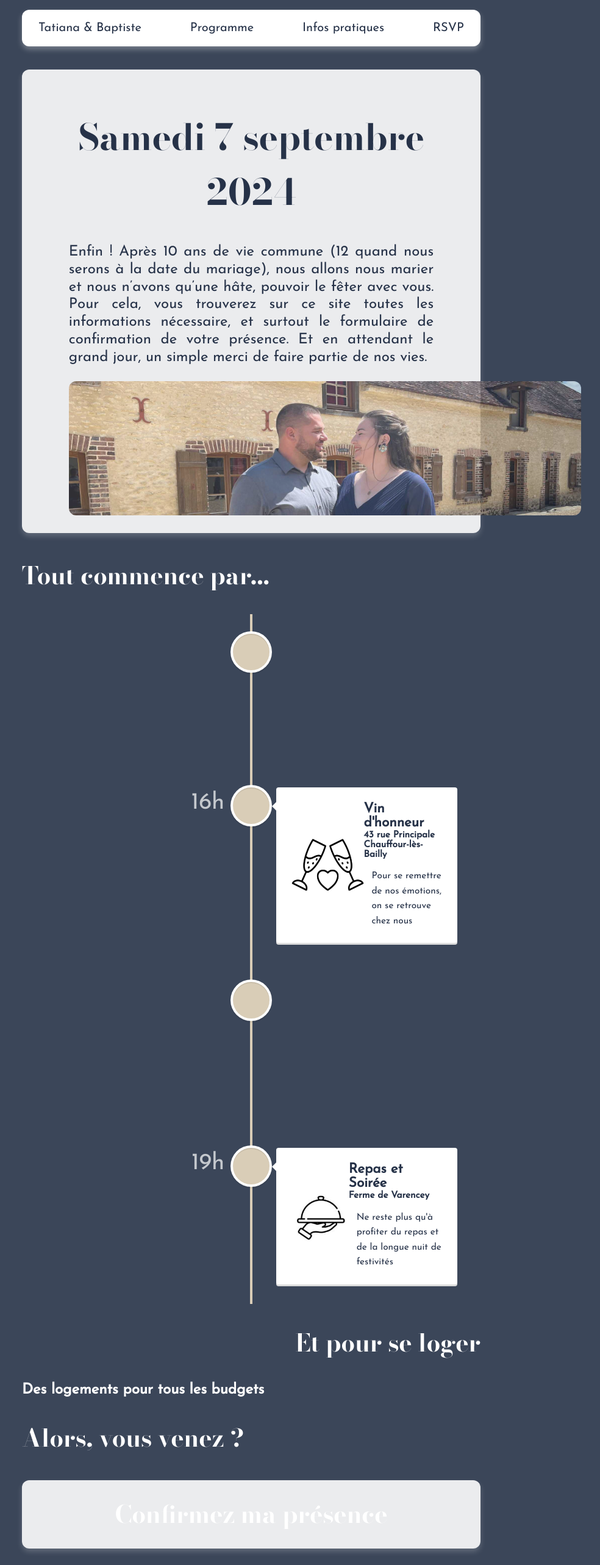
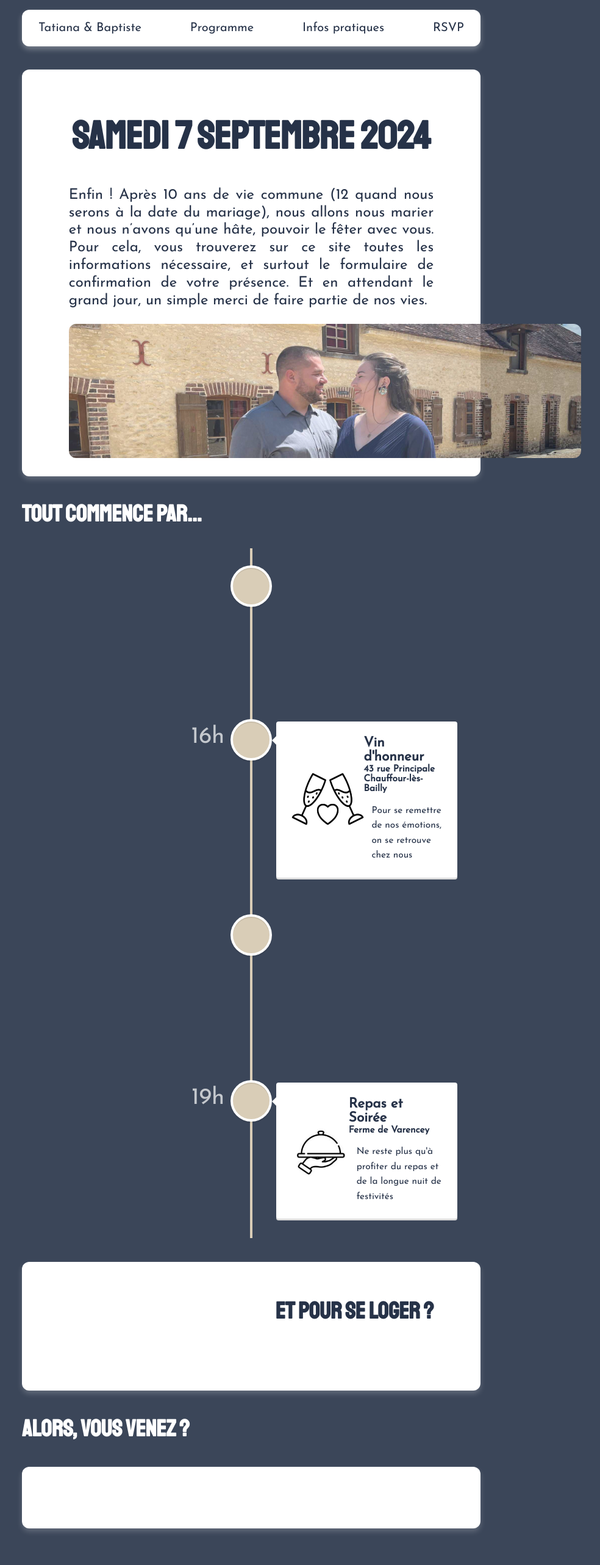
Before and after one commit to tatiana-sthl/wedding, a Next.js app: page / in a window 1280 px wide. Shown: the top 2566 px of the page at 61% size, without its empty margins (228-1212 px from the left). After the commit the page ends 2545 px from the top, so only its background shows below. Built offline with nearby package versions, Linux system fonts and the light colour scheme.

Commit message:
add hover about dateH1

```diff
--- a/src/app/page.js
+++ b/src/app/page.js
@@ -40,8 +40,8 @@ export default function Home() {
         <h2 className={styles.h2}>Tout commence par...</h2>
         <Timeline />
       </div>
-      <div className={styles.presentation}>
-        <h2 className={styles.h2Right}>Et pour se loger</h2>
+      <div className={styles.textePresentation}>
+        <h2 className={styles.h2Right}>Et pour se loger ?</h2>
         <Logements />
       </div>
       <div className={styles.presentation}>
--- a/src/app/page.module.css
+++ b/src/app/page.module.css
@@ -1,4 +1,4 @@
-@import url('https://fonts.googleapis.com/css2?family=Bodoni+Moda:opsz,wght@6..96,600;6..96,700&family=Josefin+Sans:wght@100;200;300;400&family=Syne:wght@400;500;600&display=swap');
+@import url('https://fonts.googleapis.com/css2?family=Bodoni+Moda:opsz,wght@6..96,600;6..96,700&family=Josefin+Sans:wght@100;200;300;400&family=Staatliches&family=Syne:wght@400;500;600&display=swap');
 
 .customBackground {
   background-color: #263248e6;
@@ -79,7 +79,7 @@
 }
 
 .textePresentation {
-  background-color: #ffffffe5;
+  background-color: #ffffff;
   padding: 2vw 6vw;
   border-radius: 12px;
   margin: 3vw 0;
@@ -88,9 +88,25 @@
 
 .dateH1 {
   color: #263248;
-  font-family: 'Bodoni Moda', serif;
-  font-size: 59px;
+  font-family: 'Staatliches', cursive;
+  font-size: 5vw;
   text-align: center;
+  position: relative;
+}
+
+.dateH1::before {
+  content: "7 septembre";
+  position: absolute;
+  color: #d9cdb7;
+  top:0;
+  right: -2vw;
+  width:0%;
+  overflow:hidden;
+  transition:all 0.1s;
+}
+
+.dateH1:hover:before{
+  width:100%;
 }
 
 .pPresentation {
@@ -101,25 +117,26 @@
 }
 
 .h1 {
-  font-family: 'Bodoni Moda', serif;
-  font-size: 59px;
+  font-family: 'Staatliches', cursive;
+  font-size: 4vw;
   text-align: center;
   color:#fff;
 }
 
 .h2 {
-  font-family: 'Bodoni Moda', serif;
-  font-size: 40px;
+  font-family: 'Staatliches', cursive;
+  font-size: 3vw;
 }
 
 .h2Right {
-  font-family: 'Bodoni Moda', serif;
-  font-size: 40px;
+  font-family: 'Staatliches', cursive;
+  font-size: 3vw;
   text-align: right;
+  color: #263248;
 }
 
 .h2rsvp {
-  font-family: 'Bodoni Moda', serif;
+  font-family: 'Staatliches', cursive;
   font-size: 40px;
   text-align: center;
   margin: 0;
```
